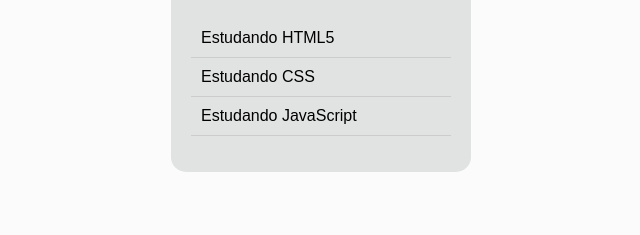
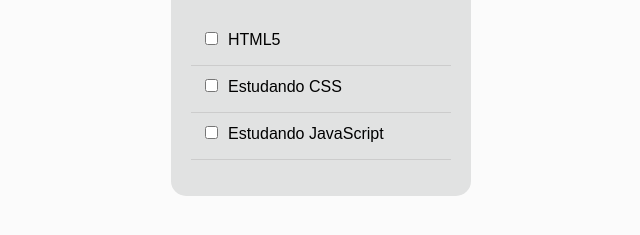
Before and after one commit to gilbertobreyerjunior/task-list, a plain HTML site: page index.html in a window 1280 px wide. Shown: the part 89-324 px from the top of the page, without its empty margins (319-959 px from the left). Drawn offline with Linux system fonts and the light colour scheme.

Commit message:
Adicionado checkbox e adicionado estilo

```diff
--- a/assets/css/style.css
+++ b/assets/css/style.css
@@ -144,3 +144,12 @@ padding: 0;
 
 
 }
+
+.todo li input {
+
+width: initial;
+margin-right: 10px;
+
+
+
+}
--- a/index.html
+++ b/index.html
@@ -15,9 +15,9 @@
 
         <ul class="todo">
 
-            <li>Estudando HTML5</li>
-            <li>Estudando CSS</li>
-            <li>Estudando JavaScript</li>
+            <li><input type="checkbox">HTML5</li>
+            <li><input type="checkbox">Estudando CSS</li>
+            <li><input type="checkbox">Estudando JavaScript</li>
 
 
 
```
